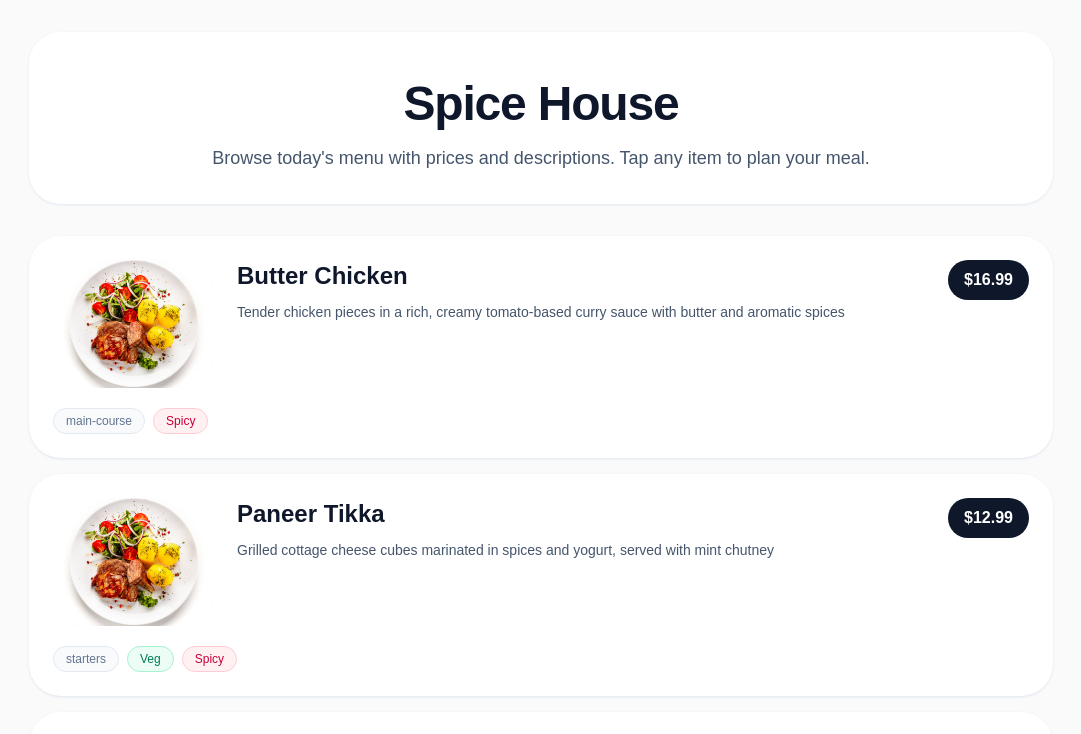
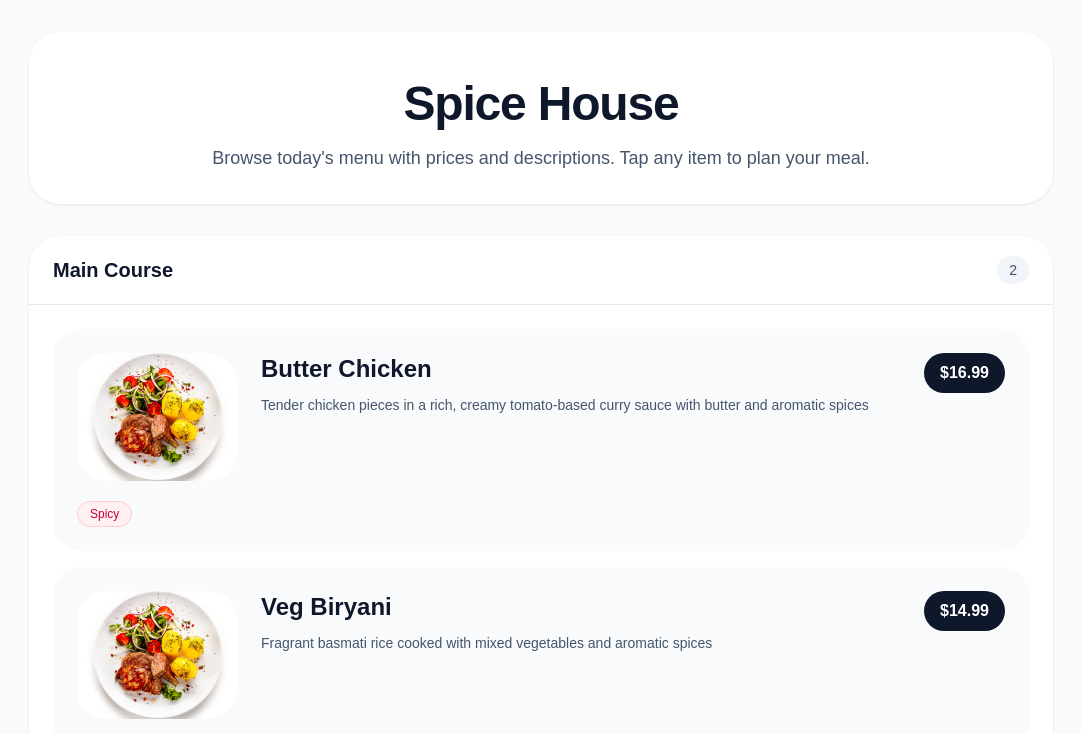
Before and after one commit to Saaaaaad3/Platerra_NextJs, a Next.js app in the folder my-app/: page /restaurant/menu/1 in a window 1280 px wide. Shown: the top 734 px of the page, without its empty margins (99-1180 px from the left). Built offline with nearby package versions, Linux system fonts and the light colour scheme.

Commit message:
Added in collapsible menus according to the fooditem Category

```diff
--- a/my-app/app/restaurant/menu/[restaurantId]/page.tsx
+++ b/my-app/app/restaurant/menu/[restaurantId]/page.tsx
@@ -16,6 +16,14 @@ export default async function RestaurantMenuPage({ params }: PageProps) {
     getRestaurantById(Number(restaurantId))?.name || `Restaurant ${restaurantId}`;
   const menuItems = demoMenuItems.filter((item) => item.restId === Number(restaurantId));
 
+  const menuByCategory = menuItems.reduce<Record<string, typeof menuItems>>((acc, item) => {
+    if (!acc[item.category]) {
+      acc[item.category] = [];
+    }
+    acc[item.category].push(item);
+    return acc;
+  }, {});
+
   return (
     <main className="min-h-screen bg-zinc-50 px-4 py-8 text-slate-900">
       <div className="mx-auto flex w-full max-w-5xl flex-col gap-8">
@@ -30,12 +38,25 @@ export default async function RestaurantMenuPage({ params }: PageProps) {
           </p>
         </header>
 
-        <section className="grid gap-4">
+        <section className="space-y-4">
           {menuItems.length ? (
-            menuItems.map((item) => (
+            Object.entries(menuByCategory).map(([category, items]) => (
+              <details
+                key={category}
+                open
+                className="overflow-hidden rounded-[2rem] bg-white shadow-sm shadow-slate-200"
+              >
+                <summary className="flex cursor-pointer items-center justify-between gap-4 border-b border-slate-200 px-6 py-5 text-left text-xl font-semibold text-slate-900 transition-colors hover:text-slate-700">
+                  <span className="capitalize">{category.replace(/-/g, " ")}</span>
+                  <span className="rounded-full bg-slate-100 px-3 py-1 text-sm font-medium text-slate-600">
+                    {items.length}
+                  </span>
+                </summary>
+                <div className="space-y-4 px-6 py-6">
+                  {items.map((item) => (
                     <article
                       key={item.itemId}
-                className="overflow-hidden rounded-[2rem] bg-white p-6 shadow-sm shadow-slate-200"
+                      className="overflow-hidden rounded-[1.75rem] bg-slate-50 p-6"
                     >
                       <div className="flex flex-col gap-6 sm:flex-row sm:items-start">
                         <div className="relative h-32 w-full overflow-hidden rounded-[1.75rem] bg-slate-100 sm:h-32 sm:w-40 sm:flex-shrink-0">
@@ -62,9 +83,6 @@ export default async function RestaurantMenuPage({ params }: PageProps) {
                         </div>
                       </div>
                       <div className="mt-5 flex flex-wrap gap-2 text-xs text-slate-500">
-                  <span className="rounded-full border border-slate-200 bg-slate-50 px-3 py-1">
-                    {item.category}
-                  </span>
                         {item.itemIsVeg && (
                           <span className="rounded-full border border-emerald-200 bg-emerald-50 px-3 py-1 text-emerald-700">
                             Veg
@@ -77,6 +95,9 @@ export default async function RestaurantMenuPage({ params }: PageProps) {
                         )}
                       </div>
                     </article>
+                  ))}
+                </div>
+              </details>
             ))
           ) : (
             <div className="rounded-[2rem] bg-white p-10 text-center shadow-sm shadow-slate-200">
```
Lines whose indentation alone changed are shown as unchanged.
